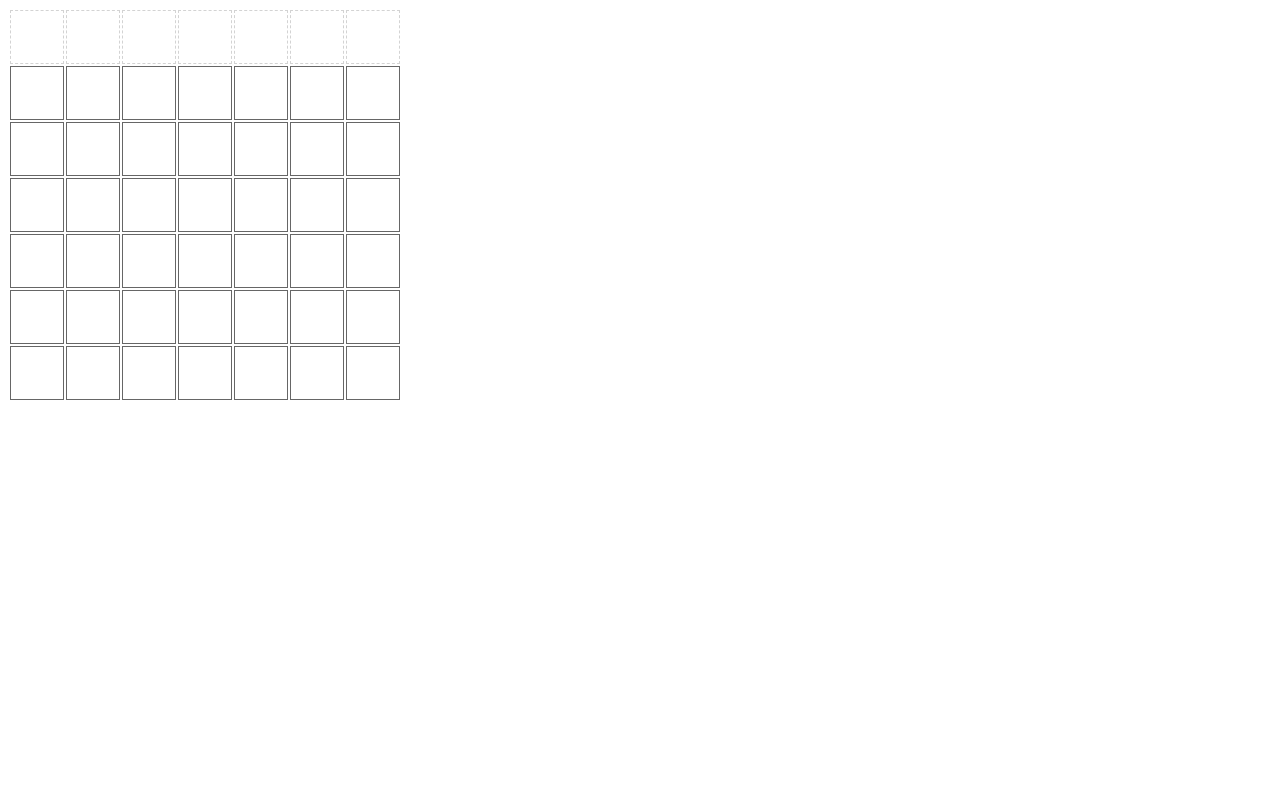
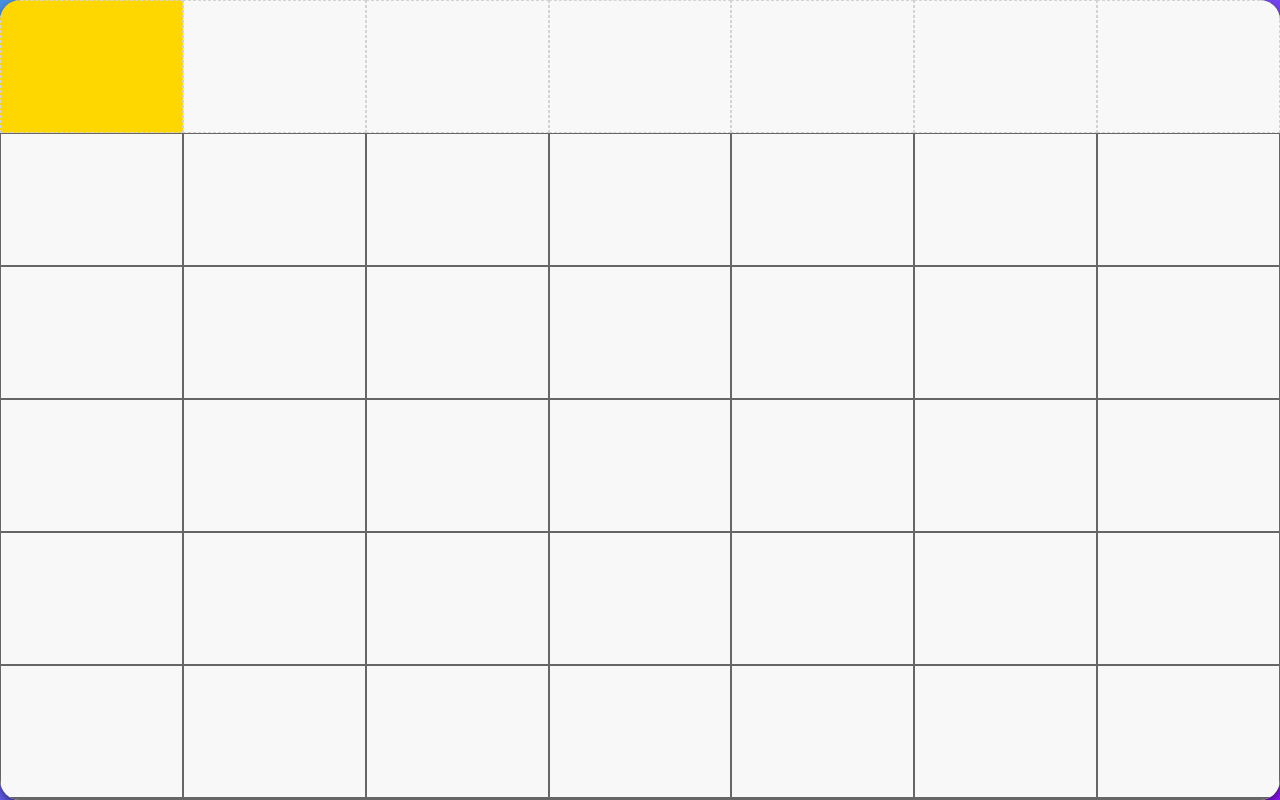
Before and after one commit to patj123/connect-four, a plain HTML site: page index.html in a window 1280 px wide. Drawn offline with Linux system fonts and the light colour scheme.

Commit message:
Updated Connect 4 game to take up the entire screen and added falling animation for pieces.

```diff
--- a/connect4.css
+++ b/connect4.css
@@ -1,18 +1,55 @@
-/* game board table */
+/* Reset some basic styles */
+body,
+html {
+  margin: 0;
+  padding: 0;
+  height: 100%;
+  display: flex;
+  justify-content: center;
+  align-items: center;
+  background: linear-gradient(135deg, #4a90e2, #9013fe);
+  font-family: Arial, sans-serif;
+  color: #fff;
+}
+
+/* Style for the game container */
+#game {
+  display: flex;
+  justify-content: center;
+  align-items: center;
+  width: 100vw;
+  height: 100vh;
+  background: rgba(0, 0, 0, 0.7);
+  border-radius: 20px;
+  box-shadow: 0 4px 8px rgba(0, 0, 0, 0.5);
+  overflow: hidden;
+}
+
+/* Game board table */
+#board {
+  width: 100%;
+  height: 100%;
+  border-spacing: 0;
+  table-layout: fixed;
+}
 
 #board td {
-  width: 50px;
-  height: 50px;
+  width: calc(100% / 7);
+  height: calc(100% / 6);
+  background-color: #f8f8f8;
   border: solid 1px #666;
+  position: relative;
+  padding: 0;
 }
 
-/* pieces are div within game table cells: draw as colored circles */
-
+/* Pieces are div within game table cells: draw as colored circles */
 .piece {
-  margin: 5px;
-  width: 80%;
-  height: 80%;
+  width: 90%;
+  height: 90%;
   border-radius: 50%;
+  position: absolute;
+  top: 0;
+  transition: top 0.5s ease-in;
 }
 
 .piece.p1 {
@@ -23,10 +60,10 @@
   background-color: blue;
 }
 
-/* column-top is table row of clickable areas for each column */
-
+/* Column-top is table row of clickable areas for each column */
 #column-top td {
   border: dashed 1px lightgray;
+  cursor: pointer;
 }
 
 #column-top td:hover {
--- a/connect4.js
+++ b/connect4.js
@@ -70,10 +70,15 @@ class Game {
     const piece = document.createElement('div');
     piece.classList.add('piece');
     piece.classList.add(`p${this.currPlayer}`);
-    piece.style.top = -50 * (y + 2);
+    piece.style.top = `${-50 * (y + 2)}px`;
 
     const spot = document.getElementById(`${y}-${x}`);
     spot.append(piece);
+
+    // Trigger the animation
+    requestAnimationFrame(() => {
+      piece.style.top = '0';
+    });
   }
 
   /** endGame: announce game end */
```
